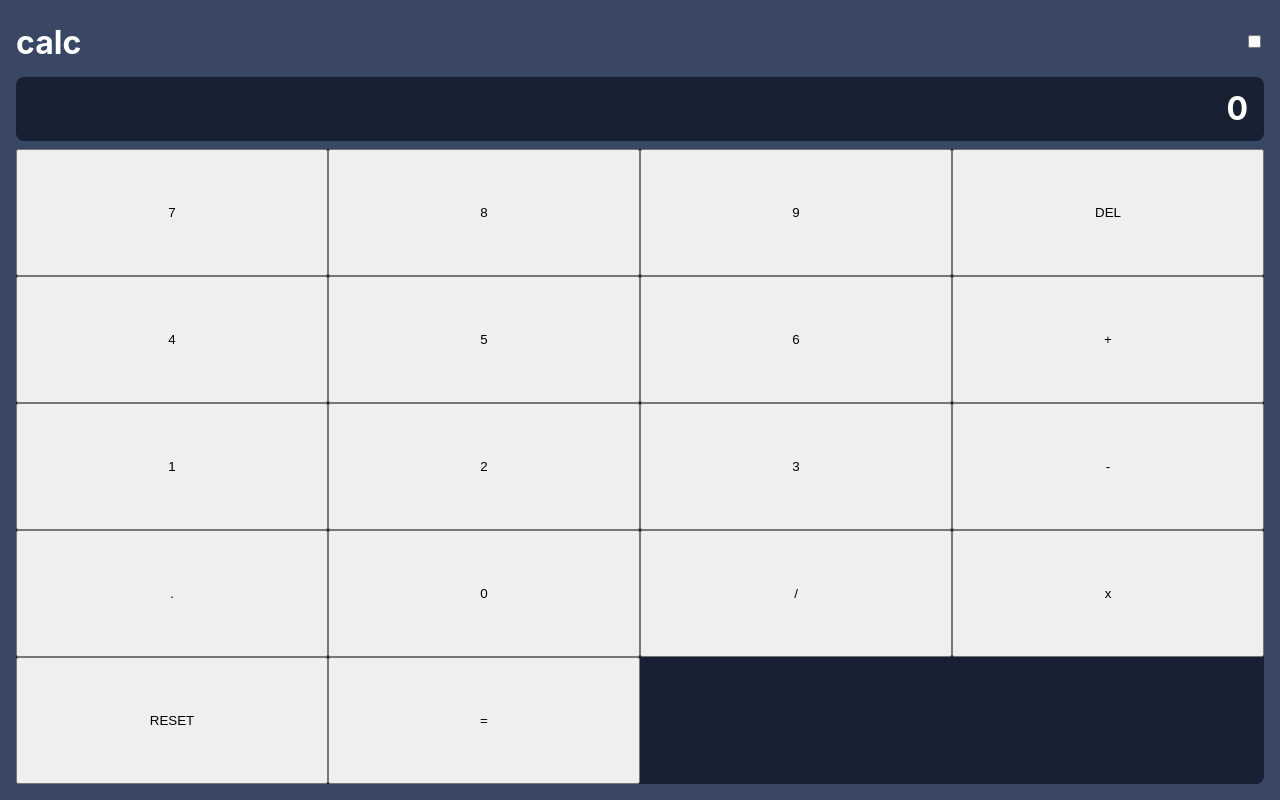
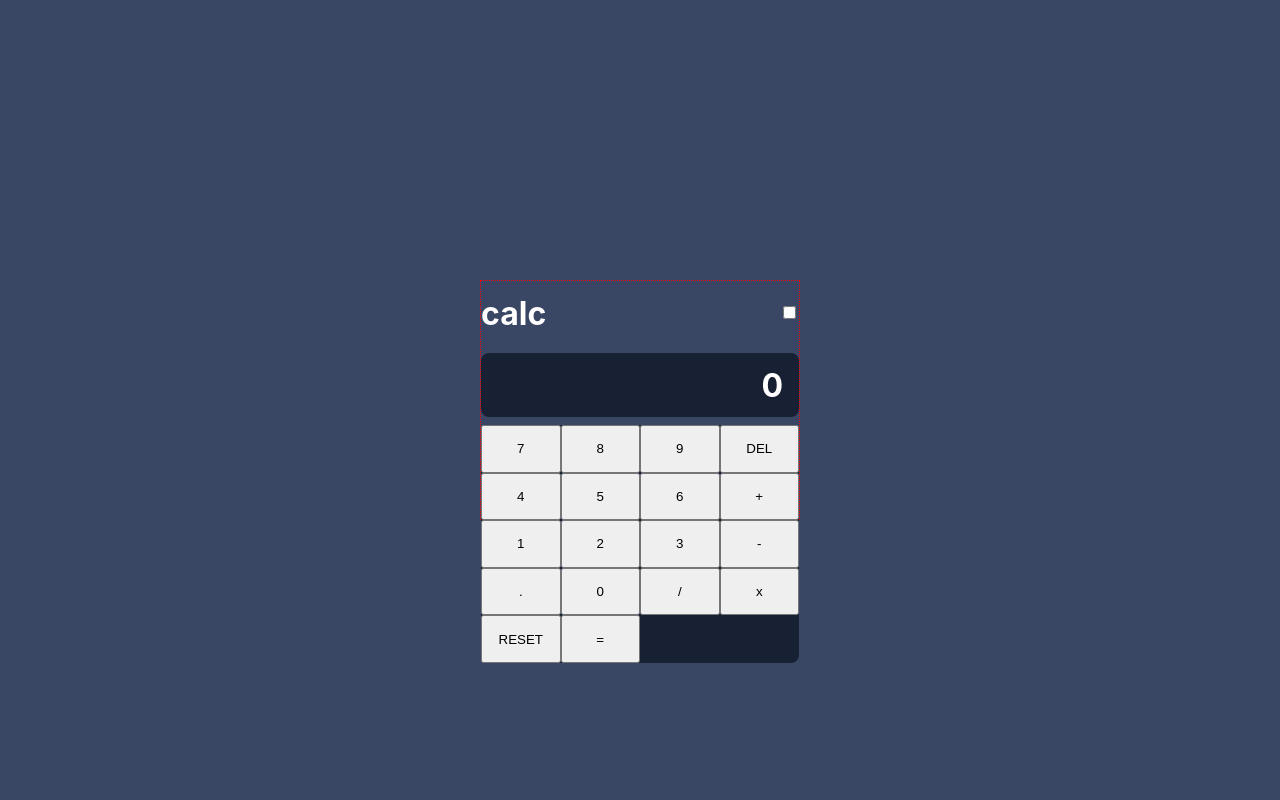
Before and after one commit to stuartkaija/calculator, a React (Create React App) app: page / in a window 1280 px wide. Built offline with nearby package versions, Linux system fonts and the light colour scheme.

Commit message:
added calculator div for styling

```diff
--- a/src/App.scss
+++ b/src/App.scss
@@ -2,8 +2,14 @@
 
 .App {
 	display: flex;
-	flex-direction: column;
+	justify-content: center;
+	align-items: center;
 	height: 100vh;
 	background-color: $color-background1;
-	padding: 1rem;
 }
+
+.calculator {
+	border: 1px dotted red;
+	width: 20rem;
+	height: 15rem;
+}
--- a/src/App.tsx
+++ b/src/App.tsx
@@ -102,11 +102,12 @@ function App() {
 		setDisplay('0');
 		setInput('');
 		setOperator('');
-		setInputTwo(null);
+		setInputTwo('');
 	};
 
 	return (
 		<div className="App">
+			<div className='calculator'>
 				<Header />
 				<Display display={display} />
 				<Controls
@@ -117,6 +118,7 @@ function App() {
 					handleReset={handleReset}
 				/>
 			</div>
+		</div>
 	);
 }
 
```
Lines whose indentation alone changed are shown as unchanged.
